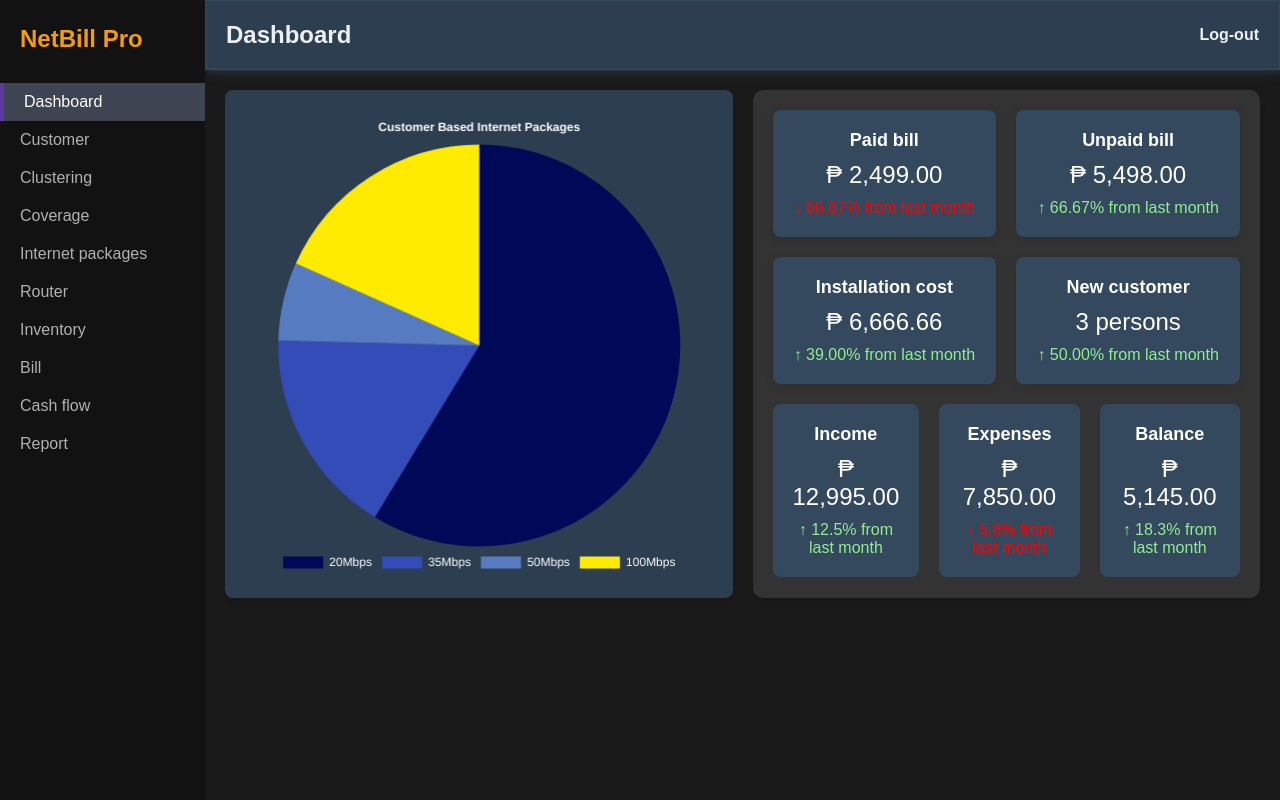
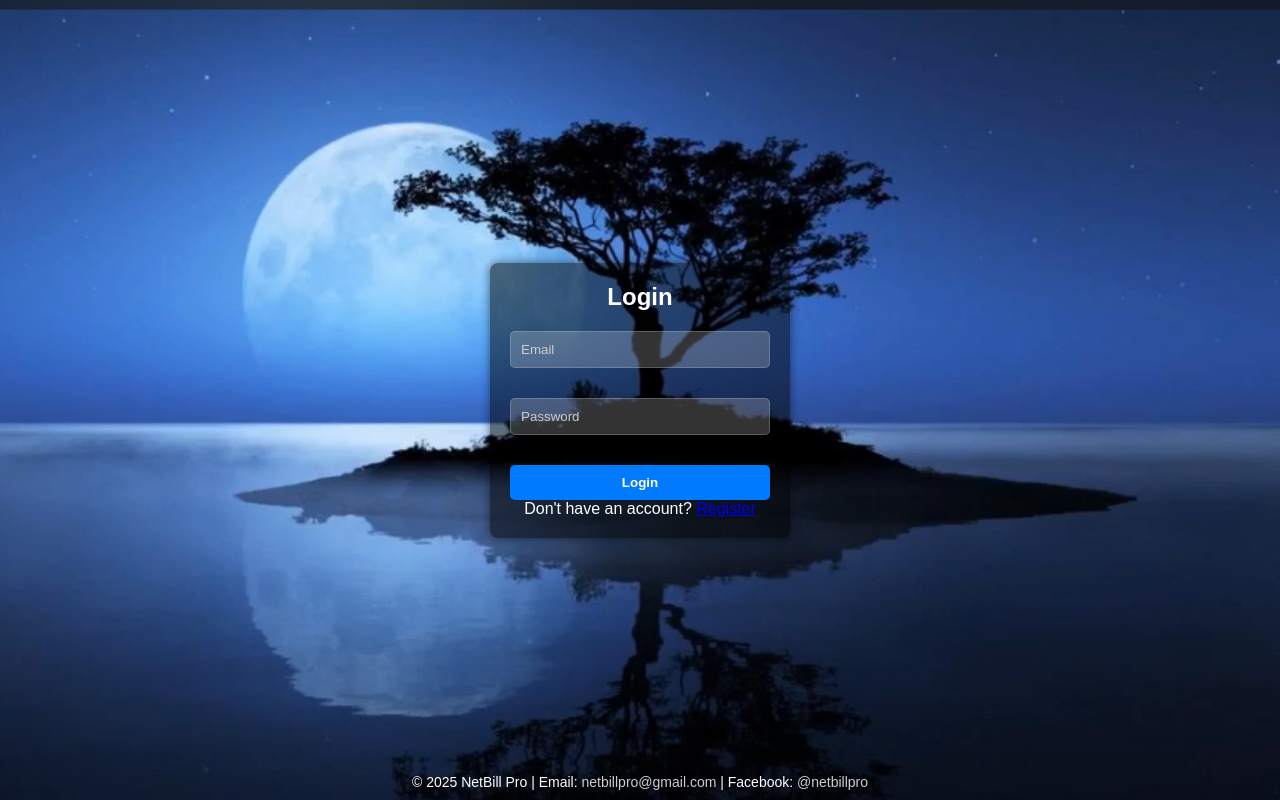
Before and after one commit to sakutoOrSachi/Sachi, a plain HTML site: page index.html in a window 1280 px wide. Drawn offline with nearby package versions, Linux system fonts and the light colour scheme.

Commit message:
Update index.html
update

```diff
--- a/index.html
+++ b/index.html
@@ -1,8 +1,6 @@
 <!DOCTYPE html>
 <html>
 <head>
-    <title>NetBill Pro - Dashboard</title>
-    <script src="https://cdn.jsdelivr.net/npm/chart.js"></script>
    <style>
       * {
           margin: 0;
@@ -10,265 +8,119 @@
           box-sizing: border-box;
           font-family: Arial, sans-serif;
       }
-
       body {
-            background-color: #1a1a1a;
           display: flex;
+          flex-direction: column;
+          align-items: center;
+          justify-content: center;
+          height: 100vh;
+          background: url('Background.png') no-repeat center/cover;
+          position: relative;
       }
-
-        .sidebar {
-            width: 205px;
-            background-color: #121212;
-            color: #b1b1b1;
-            height: 100vh;
-            padding-top: 15px;
-            position: fixed;
-            left: 0;
-            top: 0;
-            z-index: 100;
+      .nav {
+          position: absolute;
+          top: 20px;
+          width: 100%;
+          text-align: center;
+          background-color: #333;
+          padding: 10px;
       }
-
-        .logo {
-            font-weight: bold;
-            font-size: 24px;
-            color: #f39c12;
-            padding: 10px 20px;
-            margin-bottom: 20px;
+      .nav a {
+          color: rgba(255, 255, 255, 0.323);
+          text-decoration: none;
+          margin: 0 15px;
+          font-size: 18px;
       }
-
-        .menu-item {
-            display: flex;
-            align-items: center;
-            padding: 10px 20px;
-            color: #b1b1b1;
-            text-decoration: none;
-            transition: all 0.3s;
-        }
-
-        .menu-item:hover {
-            background-color: #2c2f3b;
+      .login {
+          background: rgba(0, 0, 0, 0.5);
+          padding: 20px;
+          border-radius: 8px;
+          box-shadow: 0 0 10px rgba(0, 0, 0, 0.5);
+          text-align: center;
+          width: 300px;
           color: #ffffff;
       }
-
-        .menu-item.active {
-            background-color: #3e4451;
-            color: white;
-            border-left: 4px solid #5c3a9f;
+      .login__title {
+          margin-bottom: 20px;
+          font-size: 24px;
+          font-weight: bold;
+          color: #ffffff;
       }
-
-        .content {
-            margin-left: 205px;
-            width: calc(100% - 205px);
+      .login__box {
+          margin-bottom: 15px;
       }
-
-        .header {
-            display: flex;
-            justify-content: space-between;
-            align-items: center;
-            padding: 20px;
-            background-color: #2c3e50;
+      .login__input {
+          width: 100%;
+          padding: 10px;
+          border: 1px solid #cccccc46;
+          border-radius: 5px;
+          margin-bottom: 15px;
+          background: rgba(255, 255, 255, 0.2);
           color: #ffffff;
-            border: 1px solid #34495e;
-            box-shadow: 1px 1px 10px #2c3e50;
       }
-
-        .header h1 {
-            font-size: 24px;
-            color: #ecf0f1;
+      .login__input::placeholder {
+          color: #cccccc;
       }
-
-        .logout-button {
-            color: #ecf0f1;
-            text-decoration: none;
-            font-weight: bold;
-            transition: color 0.3s;
-        }
-
-        .logout-button:hover {
-            color: #e74c3c;
-        }
-
-        .top-section {
-            display: flex;
-            gap: 20px;
-            margin: 20px;
-        }
-
-        .chart-box {
-            background-color: #2c3e50;
-            border-radius: 8px;
-            padding: 20px;
-            box-shadow: 0 4px 6px rgba(0, 0, 0, 0.1);
-            width: 50%;
-            display: flex;
-            justify-content: center;
-            align-items: center;
-        }
-
-        .box1 {
-            display: flex;
-            flex-direction: column;
-            gap: 20px;
-            background-color: #333;
-            border-radius: 10px;
-            box-shadow: 0 4px 6px rgba(0, 0, 0, 0.1);
-            padding: 20px;
-            width: 50%;
-        }
-
-        .box1-top {
-            display: grid;
-            grid-template-columns: repeat(2, 1fr);
-            gap: 20px;
-        }
-
-        .box1-item {
-            background-color: #34495e;
+      .login__button {
+          width: 100%;
+          padding: 10px;
+          border: none;
+          background-color: #007bff;
           color: #ffffff;
-            padding: 20px;
-            border-radius: 8px;
-            text-align: center;
-            box-shadow: 0 2px 10px rgba(0, 0, 0, 0.1);
-        }
-
-        .box1-bottom {
-            display: grid;
-            grid-template-columns: repeat(3, 1fr);
-            gap: 20px;
-        }
-
-        .textbox {
-            background-color: #34495e;
-            color: white;
-            padding: 20px;
-            border-radius: 8px;
-            text-align: center;
-        }
-
-        .textbox1 {
-            color: white;
-            font-size: 18px;
+          border-radius: 5px;
+          cursor: pointer;
           font-weight: bold;
       }
+      .footer {
+          position: absolute;
+          bottom: 10px;
+          width: 100%;
+          text-align: center;
+          color: white;
+          font-size: 14px;
+      }
+      .footer a {
+          color: #cccccc;
+          text-decoration: none;
+      }
+   </style>
+</head>
+<body>
+   <div class="login">
+      <form action="page2.html" class="login__form" onsubmit="return validateLoginForm()">
+         <h1 class="login__title">Login</h1>
 
-        .value1 {
-            color: white;
-            font-size: 24px;
-            margin: 10px 0;
-        }
+         <div class="login__inputs">
+            <div class="login__box">
+               <input type="email" placeholder="Email" class="login__input" id="loginEmail" required>
+            </div>
 
-        .increase {
-            color: lightgreen;
-        }
+            <div class="login__box">
+               <input type="password" placeholder="Password" class="login__input" id="loginPassword" required>
+            </div>
+         </div>
+         <button type="submit" class="login__button">Login</button>
 
-        .decrease {
-            color: red;
-        }
+         <div class="login__register">
+            Don't have an account? <a href="signup.html">Register</a>
+         </div>
+      </form>
+   </div>
 
-    </style>
+   <div class="footer">
+      &copy; 2025 NetBill Pro | Email: <a href="mailto:netbillpro@gmail.com">netbillpro@gmail.com</a> | Facebook: <a href="https://www.facebook.com/netbillpro" target="_blank">@netbillpro</a>
+   </div>
 
    <script>
-        document.addEventListener('DOMContentLoaded', () => {
-            const ctx = document.getElementById('packagesChart').getContext('2d');
-            new Chart(ctx, {
-                type: 'pie',
-                data: {
-                    labels: ['20Mbps', '35Mbps', '50Mbps', '100Mbps'],
-                    datasets: [{
-                        data: [58.7, 16.7, 6.3, 18.3],
-                        backgroundColor: ['#000957', '#344CB7', '#577BC1', '#FFEB00'],
-                        borderWidth: 0
-                    }]
-                },
-                options: {
-                    responsive: true,
-                    plugins: {
-                        legend: {
-                            position: 'bottom',
-                            labels: {
-                                color: '#ffffff'
+      function validateLoginForm() {
+         var email = document.getElementById("loginEmail").value;
+         var password = document.getElementById("loginPassword").value;
+         if (!email || !password) {
+            alert("Please enter both email and password.");
+            return false;
          }
-                        },
-                        title: {
-                            display: true,
-                            text: 'Customer Based Internet Packages',
-                            color: '#ffffff'
+         return true;
       }
-                    }
-                }
-            });
-        });
    </script>
-</head>
-<body>
-    <div class="sidebar">
-        <h1 class="logo">NetBill Pro</h1>
-        <a href="page2.html" class="menu-item active">Dashboard</a>
-        <a href="page3.html" class="menu-item">Customer</a>
-        <a href="page4.html" class="menu-item">Clustering</a>
-        <a href="page5.html" class="menu-item">Coverage</a>
-        <a href="page6.html" class="menu-item">Internet packages</a>
-        <a href="page7.html" class="menu-item">Router</a>
-        <a href="page8.html" class="menu-item">Inventory</a>
-        <a href="page9.html" class="menu-item">Bill</a>
-        <a href="page10.html" class="menu-item">Cash flow</a>
-        <a href="#" class="menu-item">Report</a>
-    </div>
-
-    <div class="content">
-        <div class="header">
-            <h1>Dashboard</h1>
-            <a href="index.html" class="logout-button">Log-out</a>
-        </div>
-
-        <div class="top-section">
-            <div class="chart-box">
-                <canvas id="packagesChart" width="400" height="400"></canvas>
-            </div>
-
-            <div class="box1">
-                <div class="box1-top">
-                    <div class="box1-item">
-                        <p class="textbox1">Paid bill</p>
-                        <p class="value1">₱ 2,499.00</p>
-                        <p class="decrease">↓ 66.67% from last month</p>
-                    </div>
-                    <div class="box1-item">
-                        <p class="textbox1">Unpaid bill</p>
-                        <p class="value1">₱ 5,498.00</p>
-                        <p class="increase">↑ 66.67% from last month</p>
-                    </div>
-                    <div class="box1-item">
-                        <p class="textbox1">Installation cost</p>
-                        <p class="value1">₱ 6,666.66</p>
-                        <p class="increase">↑ 39.00% from last month</p>
-                    </div>
-                    <div class="box1-item">
-                        <p class="textbox1">New customer</p>
-                        <p class="value1">3 persons</p>
-                        <p class="increase">↑ 50.00% from last month</p>
-                    </div>
-                </div>
-
-                <div class="box1-bottom">
-                    <div class="textbox">
-                        <div class="textbox1">Income</div>
-                        <div class="value1">₱ 12,995.00</div>
-                        <div class="increase">↑ 12.5% from last month</div>
-                    </div>
-                    <div class="textbox">
-                        <div class="textbox1">Expenses</div>
-                        <div class="value1">₱ 7,850.00</div>
-                        <div class="decrease">↓ 5.8% from last month</div>
-                    </div>
-                    <div class="textbox">
-                        <div class="textbox1">Balance</div>
-                        <div class="value1">₱ 5,145.00</div>
-                        <div class="increase">↑ 18.3% from last month</div>
-                    </div>
-                </div>
-            </div>
-        </div>
-    </div>
 </body>
 </html>
```
Lines whose indentation alone changed are shown as unchanged.
